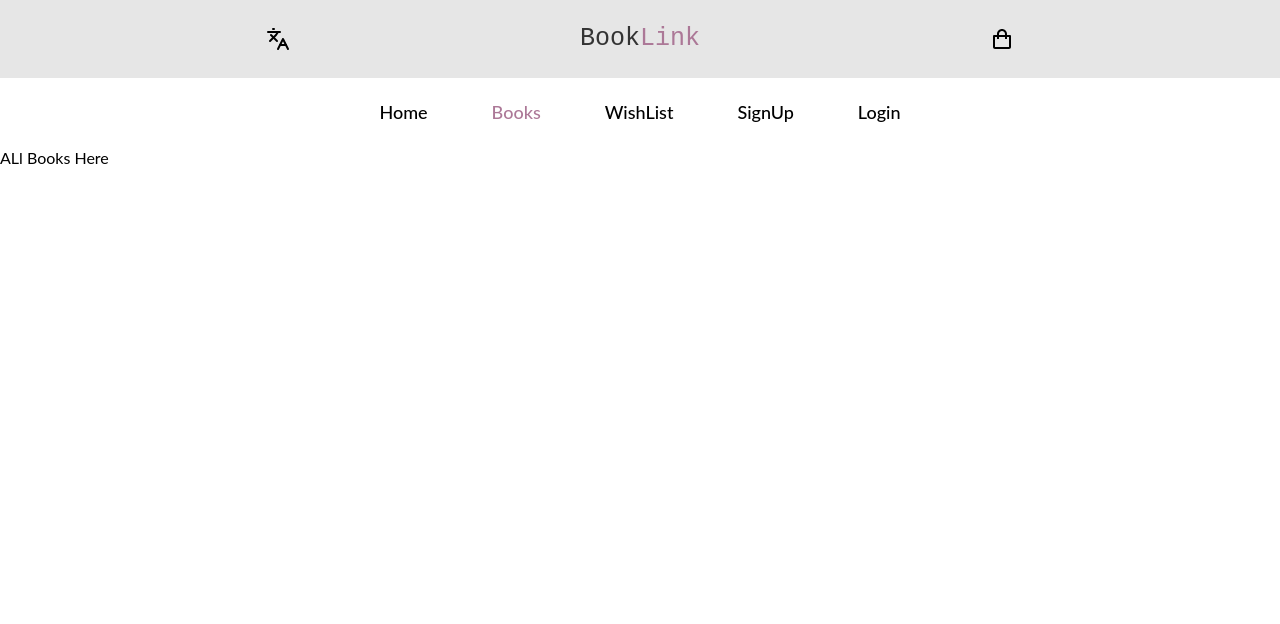
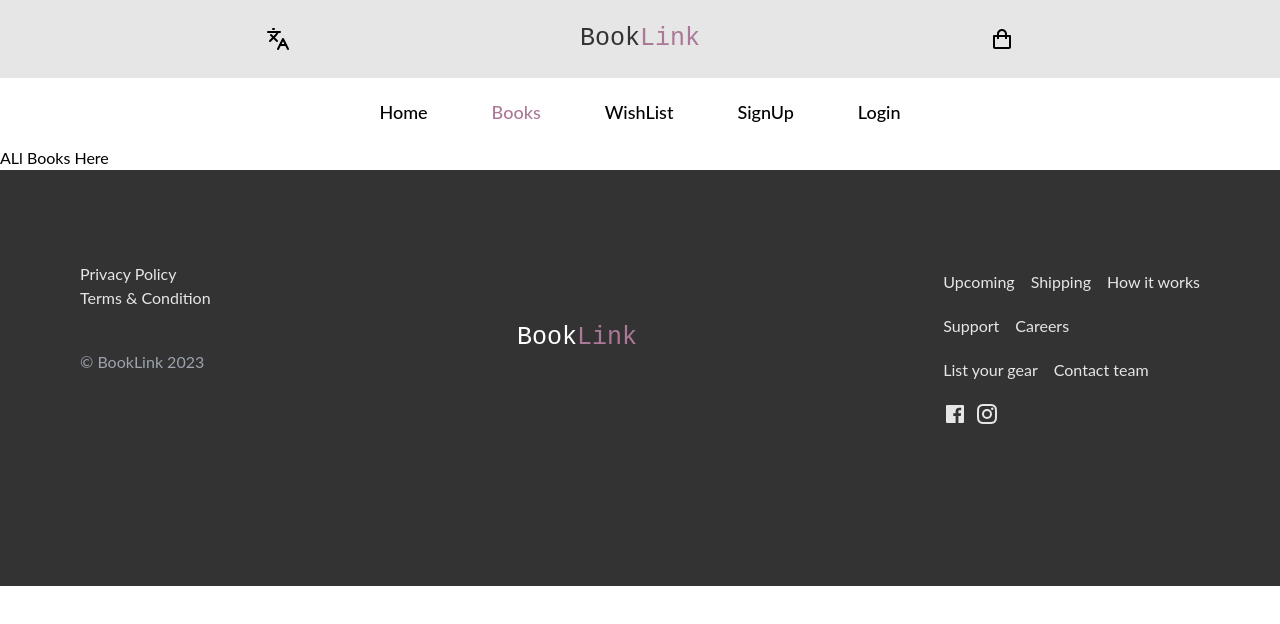
Before and after one commit to Maria-07/Book-Link-client, a React (Vite) app: page /books in a window 1280 px wide. Shown: the top 624 px of the page. Built offline with nearby package versions, Linux system fonts and the light colour scheme.

Commit message:
BookLink Footer done

```diff
--- a/src/layouts/Footer.tsx
+++ b/src/layouts/Footer.tsx
@@ -1,39 +1,64 @@
 import { RiFacebookBoxFill, RiInstagramLine } from 'react-icons/ri';
+import { Link } from 'react-router-dom';
 export default function Footer() {
   const date = new Date();
   const year = date.getFullYear();
 
   return (
-    <div className="bg-[#242630] text-secondary p-20">
-      <div className="flex justify-between">
-        <div>
-          <img className="h-10" src={''} alt="Logo" />
+    <div className="bg-primary text-secondary p-20">
+      <div className="flex flex-wrap justify-between gap-10">
+        <div className="my-auto">
+          <p>Privacy Policy</p>
+          <p>Terms & Condition</p>
+          <p className="my-10 text-gray-400"> &#169; BookLink {year}</p>
         </div>
-        <div className="flex gap-20">
-          <ul className="space-y-2">
-            <li>Upcoming</li>
-            <li>Shipping</li>
-            <li>How it works</li>
-          </ul>
-          <ul className="space-y-2">
-            <li>Support</li>
-            <li>Careers</li>
-          </ul>
-          <ul className="space-y-2">
-            <li>List your gear</li>
-            <li>Contact team</li>
-          </ul>
-        </div>
-        <div className="flex gap-2 text-2xl">
-          <RiFacebookBoxFill />
-          <RiInstagramLine />
+        <div className="mx-auto my-auto">
+          <div className="text-white font-secondary font-medium text-[25px] ">
+            Book<span className="text-popover">Link</span>
+          </div>
+        </div>{' '}
+        <div className="flex justify-between gap-10 flex-wrap">
+          <div className=" ">
+            <div className="flex items-center gap-4 my-5 flex-wrap">
+              <Link to={'#'} className="hover:text-popover">
+                Upcoming
+              </Link>
+
+              <Link to={'#'} className="hover:text-popover">
+                Shipping
+              </Link>
+
+              <Link to={'#'} className="hover:text-popover">
+                How it works
+              </Link>
+            </div>
+            <div className="flex items-center gap-4 my-5 flex-wrap">
+              <Link to={'#'} className="hover:text-popover">
+                Support
+              </Link>
+              <Link to={'#'} className="hover:text-popover">
+                Careers
+              </Link>
+            </div>
+            <div className="flex items-center gap-4 my-5 flex-wrap">
+              {' '}
+              <Link to={'#'} className="hover:text-popover">
+                List your gear
+              </Link>
+              <Link to={'#'} className="hover:text-popover">
+                Contact team
+              </Link>
+            </div>
+
+            <div className="flex gap-2 text-2xl">
+              <RiFacebookBoxFill />
+              <RiInstagramLine />
+            </div>
+          </div>
         </div>
       </div>
-      <div className="flex w-full mt-20 gap-5">
-        <p>Privacy Policy</p>
-        <p>Terms & Condition</p>
-        <p className="ml-auto"> &#169; TechNet {year}</p>
-      </div>
+
+      <div className="flex items-center justify-center mt-20 gap-5"></div>
     </div>
   );
 }
--- a/src/layouts/MainLayout.tsx
+++ b/src/layouts/MainLayout.tsx
@@ -1,6 +1,6 @@
 import { Outlet } from 'react-router-dom';
 import Navbar from './Navbar';
-// import Footer from './Footer';
+import Footer from './Footer';
 
 const MainLayout = () => {
   return (
@@ -9,7 +9,7 @@ const MainLayout = () => {
       <div className="">
         <Outlet />
       </div>
-      {/* <Footer></Footer> */}
+      <Footer></Footer>
     </div>
   );
 };
```
